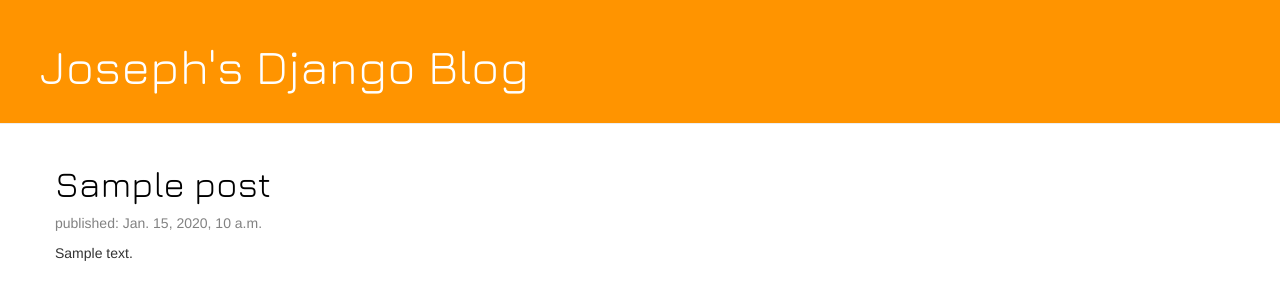
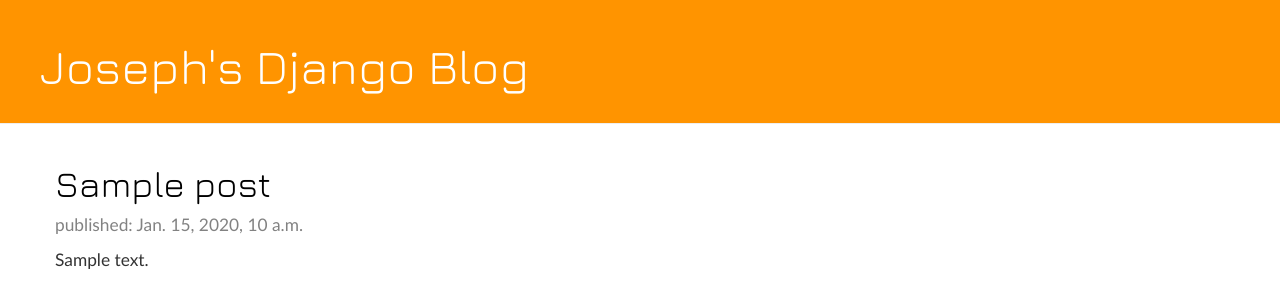
Before and after one commit to yeungjoseph/DjangoMango, a Django app: template blog/templates/blog/post_list.html in a window 1280 px wide. Shown: the top 308 px of the page. Run offline with Django 3.2, Linux system fonts and the light colour scheme; the template is opened without the code that fills it: most values are stand-ins (such as "Sample title", 1, 10 or a date in 2020); some libraries are stand-ins or nearby versions.

```diff
--- a/blog/static/css/blog.css
+++ b/blog/static/css/blog.css
@@ -16,6 +16,11 @@
 
 h1, h2, h3, h4 {
 	font-family: 'Jura', sans-serif;
+}
+
+p {
+	font-family: calibri, sans-serif;
+	font-size: 13pt;
 }
 
 #detailed_post_head {
--- a/blog/templates/blog/base.html
+++ b/blog/templates/blog/base.html
@@ -4,7 +4,7 @@
 		<title>Joseph's Django blog</title>
 		<link rel="stylesheet" href="//maxcdn.bootstrapcdn.com/bootstrap/3.2.0/css/bootstrap.min.css">
 		<link rel="stylesheet" href="//maxcdn.bootstrapcdn.com/bootstrap/3.2.0/css/bootstrap-theme.min.css">
-        <link href="https://fonts.googleapis.com/css?family=Jura" rel="stylesheet">
+		<link href="https://fonts.googleapis.com/css?family=Jura" rel="stylesheet">
 		<link rel="stylesheet" href="{% static 'css/blog.css' %}">
     </head>
     <body>
```
Also changed, not shown: 1 other file.
